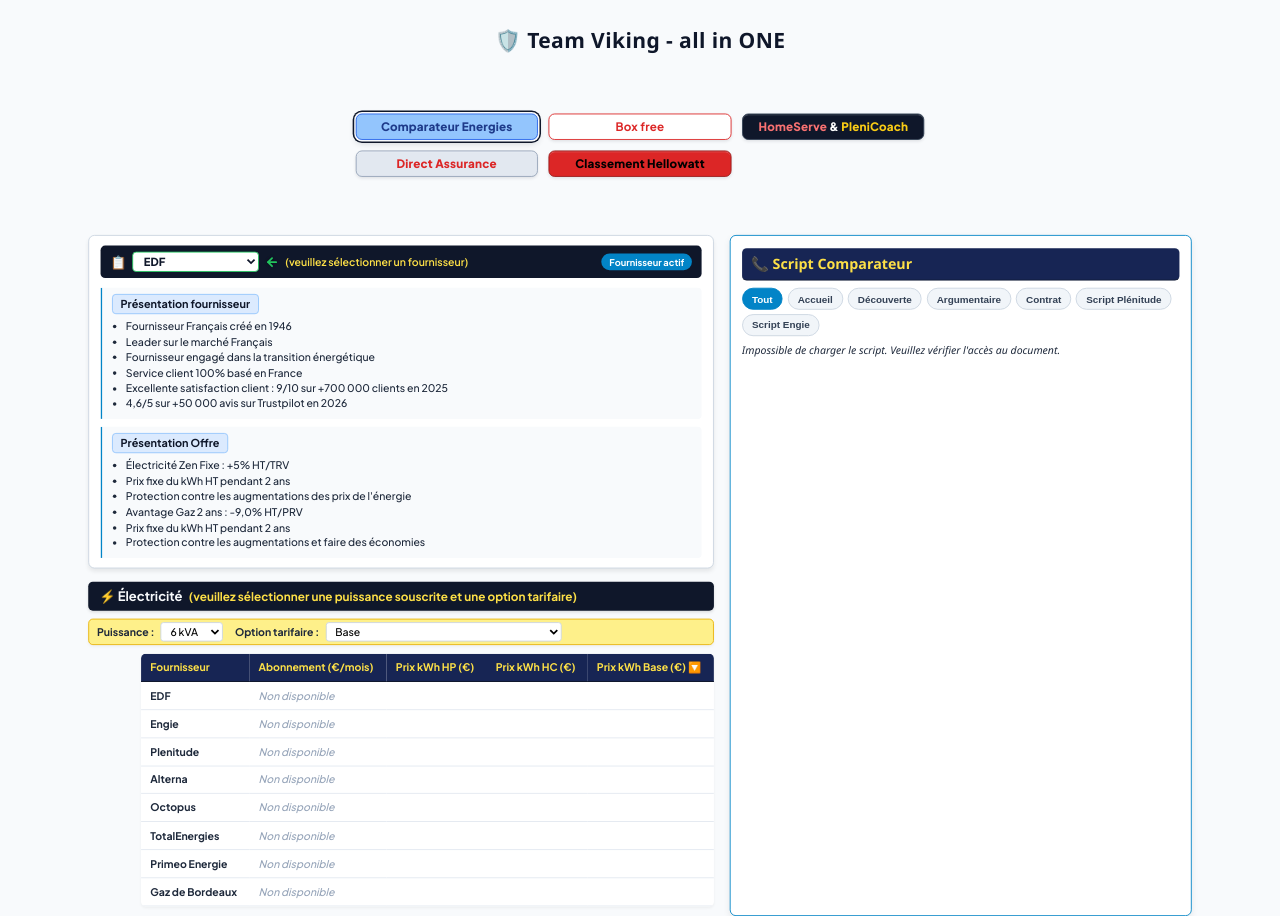
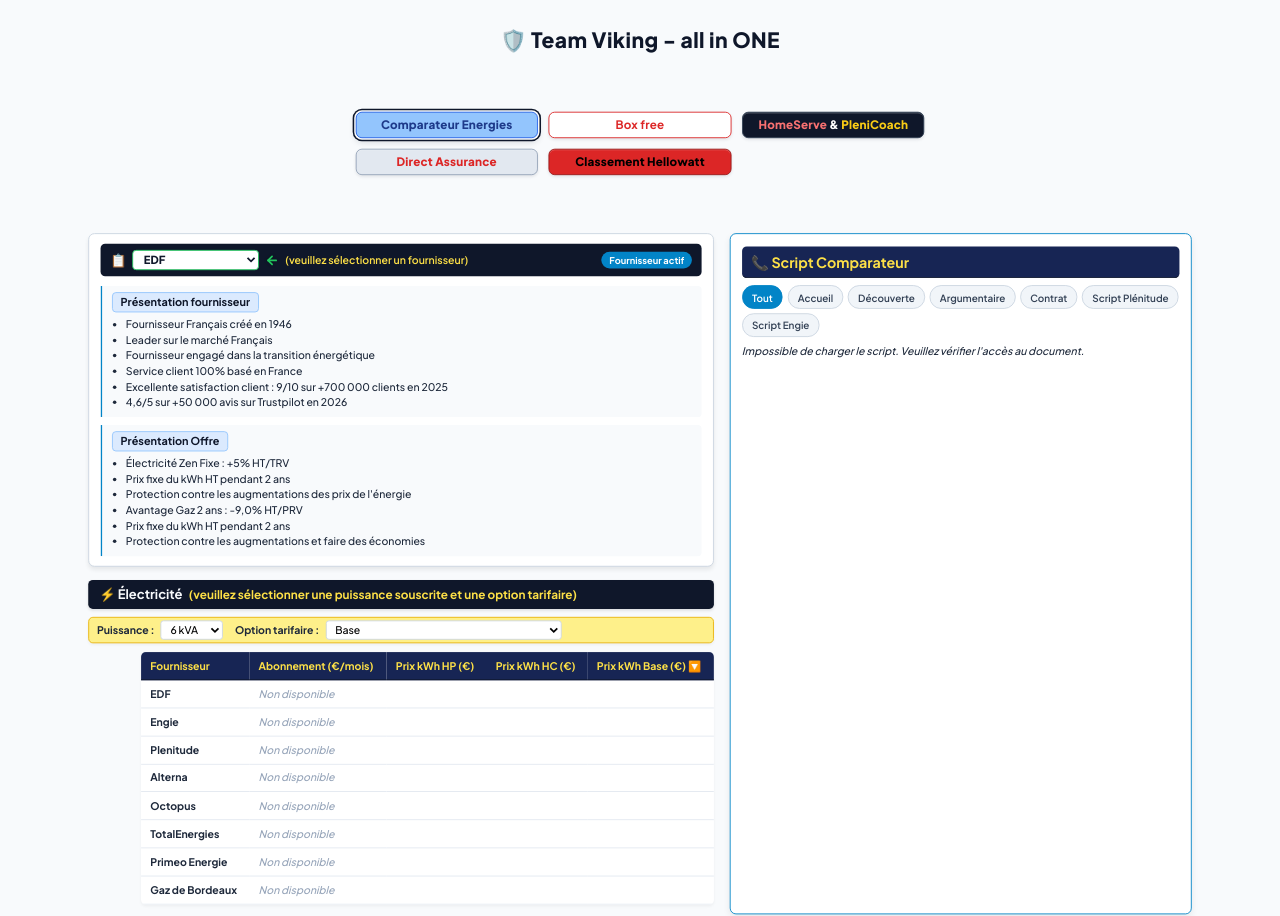
Before and after one commit to Axl933/comparateur-energies, a plain HTML site: page index.html in a window 1280 px wide. Shown: the top 916 px of the page. Drawn offline with Linux system fonts and the light colour scheme; no server answers.

Commit message:
Refactor font-family styles and clean comments
Updated font-family styles to use 'Plus Jakarta Sans' consistently across various elements, removing redundant declarations. Adjusted comments for clarity.

```diff
--- a/index.html
+++ b/index.html
@@ -22,8 +22,16 @@
             box-sizing: border-box;
         }
 
+        body,
+        button,
+        input,
+        select,
+        textarea,
+        table {
+            font-family: 'Plus Jakarta Sans', -apple-system, BlinkMacSystemFont, 'Segoe UI', sans-serif;
+        }
+
         body {
-            font-family: 'Segoe UI', Tahoma, Geneva, Verdana, sans-serif;
             background-color: var(--bg-slate);
             color: var(--text-main);
             margin: 0;
@@ -34,21 +42,6 @@
             transform-origin: top center;
         }
 
-        /* APPLICATION DE LA POLICE CORPORATE PRO SUR LES ZONES DEMANDÉES */
-        #page-comparateur .left-col,
-        #page-comparateur .full-width-bottom,
-        #page-boxfree .left-col,
-        #page-direct {
-            font-family: 'Plus Jakarta Sans', -apple-system, BlinkMacSystemFont, sans-serif;
-        }
-
-        #page-comparateur .left-col select,
-        #page-comparateur .left-col table,
-        #page-comparateur .full-width-bottom table,
-        #page-boxfree .left-col table {
-            font-family: 'Plus Jakarta Sans', -apple-system, BlinkMacSystemFont, sans-serif;
-        }
-
         .main-container {
             max-width: 1650px;
             margin: 0 auto;
@@ -81,7 +74,6 @@
         }
 
         .page-nav-btn {
-            font-family: 'Plus Jakarta Sans', -apple-system, BlinkMacSystemFont, sans-serif;
             height: 34px;
             padding: 0 20px;
             border-radius: 8px;
@@ -991,7 +983,6 @@
         }
 
         .hs-sub-btn {
-            font-family: 'Plus Jakarta Sans', sans-serif;
             padding: 10px 28px;
             border-radius: 10px;
             font-size: 1rem;
@@ -1035,7 +1026,6 @@
             overflow: hidden;
             margin-bottom: 16px;
             box-shadow: 0 4px 10px rgba(220, 38, 38, 0.12);
-            font-family: 'Plus Jakarta Sans', sans-serif;
         }
 
         .hs-chiffres-title {
@@ -1104,7 +1094,6 @@
             flex-wrap: wrap;
             gap: 10px;
             box-shadow: 0 3px 8px rgba(220, 38, 38, 0.16);
-            font-family: 'Plus Jakarta Sans', sans-serif;
         }
 
         .hs-offre-banner-title {
@@ -1151,7 +1140,6 @@
             grid-template-columns: 1.25fr 0.85fr;
             gap: 16px;
             align-items: stretch;
-            font-family: 'Plus Jakarta Sans', sans-serif;
         }
 
         @media (max-width: 900px) {
@@ -1267,10 +1255,6 @@
         /* ========================================================================= */
         /* STYLES SPÉCIFIQUES ONGLET PLENICOACH                                       */
         /* ========================================================================= */
-        #subcontent-plenicoach {
-            font-family: 'Plus Jakarta Sans', sans-serif;
-        }
-
         .pc-main-horizontal-card {
             background-color: #ffffff;
             border: 2px solid #15803d;
@@ -1557,7 +1541,6 @@
             letter-spacing: 0.3px;
         }
 
-        /* Rectangle rouge écriture blanche pour les 4 grands titres */
         .da-red-title-box {
             background: linear-gradient(135deg, #dc2626 0%, #b91c1c 100%);
             color: #ffffff;
@@ -1575,7 +1558,6 @@
             margin-top: 0;
         }
 
-        /* Rectangle bleu écriture blanche pour Formule Essentielle, Formule Confort, Formule Confort+ */
         .da-blue-formule-badge {
             display: inline-block;
             background: linear-gradient(135deg, #0284c7 0%, #0369a1 100%);
@@ -1656,7 +1638,7 @@
     <!-- PAGE 1 : COMPARATEUR ENERGIES -->
     <div id="page-comparateur">
         <div class="page-layout">
-            <!-- COLONNE GAUCHE : COMPARATEUR ET DÉTAILS (POLICE PLUS JAKARTA SANS) -->
+            <!-- COLONNE GAUCHE -->
             <div class="left-col">
                 <div class="details-card">
                     <div class="details-header-dark">
@@ -1765,7 +1747,7 @@
                 </div>
             </div>
 
-            <!-- COLONNE DROITE : SCRIPT COMPARATEUR (POLICE D'ORIGINE INCHANGÉE) -->
+            <!-- COLONNE DROITE : SCRIPT COMPARATEUR -->
             <div class="right-col">
                 <div class="script-card">
                     <h2>📞 Script Comparateur</h2>
@@ -1793,7 +1775,7 @@
             </div>
         </div>
 
-        <!-- PARTIE BASSE PLEINE LARGEUR (POLICE PLUS JAKARTA SANS) -->
+        <!-- PARTIE BASSE PLEINE LARGEUR -->
         <div class="full-width-bottom">
             <div class="dark-section-banner">
                 📊 Caractéristiques des Fournisseurs
@@ -1819,7 +1801,6 @@
     <!-- PAGE 2 : BOX FREE -->
     <div id="page-boxfree" style="display: none;">
         <div class="page-layout">
-            <!-- COLONNE GAUCHE : POLICE PLUS JAKARTA SANS -->
             <div class="left-col">
                 <div class="forces-free-card">
                     <div class="forces-free-header">
@@ -1867,7 +1848,6 @@
                 </div>
             </div>
 
-            <!-- COLONNE DROITE : SCRIPT FREE (POLICE D'ORIGINE INCHANGÉE) -->
             <div class="right-col">
                 <div class="script-card free-theme">
                     <h2>📞 Script Free</h2>
@@ -2064,7 +2044,7 @@
         </div>
     </div>
 
-    <!-- PAGE 4 : DIRECT ASSURANCE (BLOC UNIQUE AU CENTRE INTITULÉ SCRIPT DIRECT ASSURANCE) -->
+    <!-- PAGE 4 : DIRECT ASSURANCE -->
     <div id="page-direct" style="display: none;">
         <div class="da-center-wrapper">
             <div class="da-script-card">
@@ -2440,7 +2420,6 @@
         return parseCSVExactRows(text).filter(r => r.some(cell => cell !== ''));
     }
 
-    // CHARGEMENT DYNAMIQUE COMPLET DU SCRIPT DIRECT ASSURANCE DEPUIS GOOGLE SHEETS
     async function chargerScriptDirectAssurance() {
         const container = document.getElementById('script-direct-container');
         if (!container) return;
@@ -2450,7 +2429,6 @@
             const csvText = await response.text();
             const exactRows = parseCSVExactRows(csvText);
 
-            // Extraire toutes les lignes non vides (en préservant les séparations de lignes vides)
             const entries = [];
             exactRows.forEach(row => {
                 const nonEmptyCells = row.map(c => c.trim()).filter(c => c !== '');
@@ -2491,7 +2469,6 @@
 
             entries.forEach(entry => {
                 if (entry.isEmptyRow) {
-                    // Une ligne vide termine la description d'une formule afin que les paragraphes suivants (ex: prise des coordonnées / IBAN) soient rendus dans leur propre bloc
                     flushDA();
                     inFormuleDesc = false;
                     return;
@@ -2500,7 +2477,6 @@
                 const line = entry.text;
                 const cleanCheck = line.replace(/^[•\-–*]\s*/, '').trim();
 
-                // 1. Détection d'un des 4 grands titres rouges
                 const redMatch = cleanCheck.match(redTitleRegex);
                 if (redMatch) {
                     flushDA();
@@ -2544,7 +2520,6 @@
                     return;
                 }
 
-                // 2. Détection d'une des 3 sous-catégories bleues (Formule Essentielle / Confort / Confort+)
                 const formuleMatch = cleanCheck.match(formuleRegex);
                 if (formuleMatch) {
                     flushDA();
@@ -2566,8 +2541,6 @@
                     return;
                 }
 
-                // 3. Si une instruction entre crochets (ex: [Prise des coordonnées et de l’IBAN...] ou [Si paiement par CB]) démarre,
-                // on sort automatiquement de l'encadré bleu de la Formule Confort+ pour l'afficher dans le bloc final standard
                 if (cleanCheck.startsWith('[')) {
                     flushDA();
                     inFormuleDesc = false;
```
